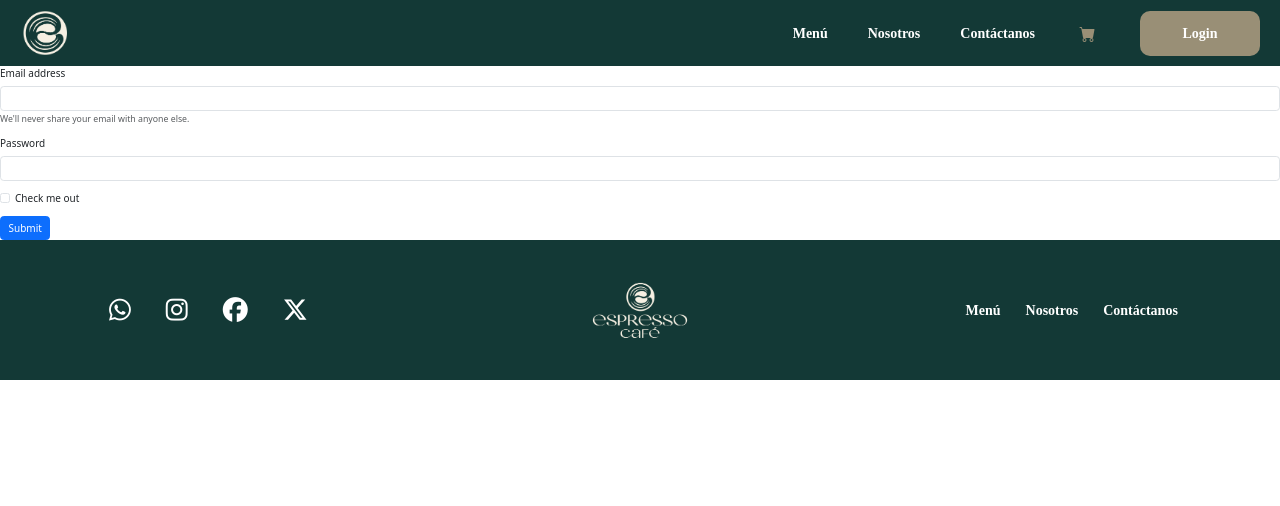
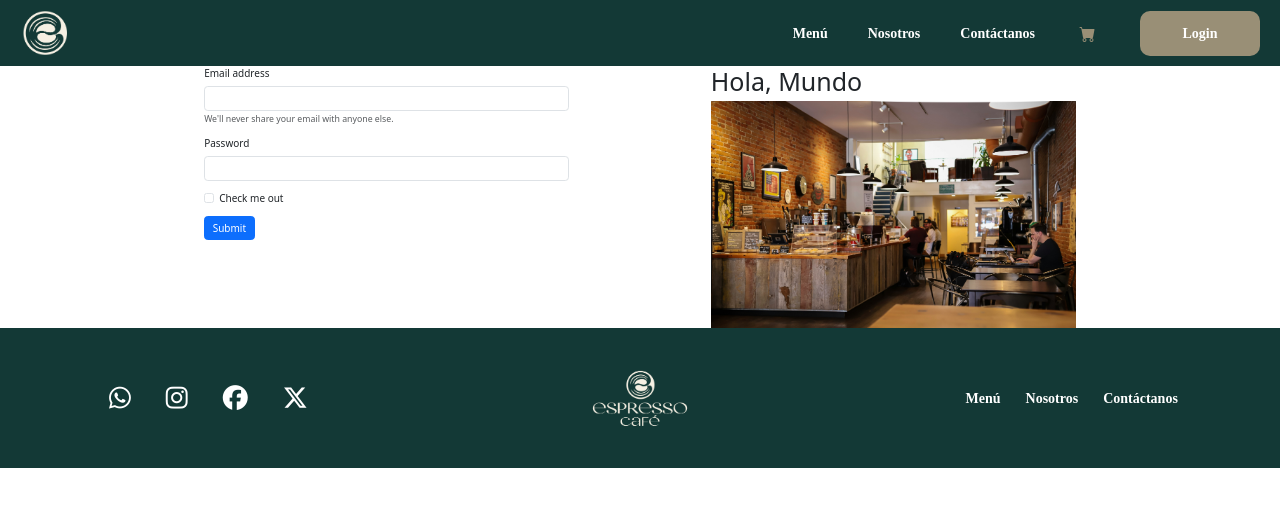
Before and after one commit to AlanBWolfs/Gitphoria.Espresso, a plain HTML site: page pages/contact.html in a window 1280 px wide. Drawn offline with nearby package versions, Linux system fonts and the light colour scheme.

Commit message:
seccion derecha iniciada

```diff
--- a/pages/contact.html
+++ b/pages/contact.html
@@ -64,6 +64,10 @@
     <!-- test -->
 
     <!-- Contact Form -->
+    <div class="container">
+        <div class="row justify-content-evenly">
+            <div class="col-lg-4">
+
                 <form>
                     <div class="mb-3">
                         <label for="exampleInputEmail1" class="form-label">Email address</label>
@@ -80,8 +84,13 @@
                     </div>
                     <button type="submit" class="btn btn-primary">Submit</button>
                 </form>
-
-
+            </div>
+            <div class="col-lg-4">
+                <h1>Hola, Mundo</h1>
+                <img src="/assets/ourstory.jpg" alt="prueba">
+            </div>
+        </div>
+    </div>
     <!--Fin test -->
 
 
```
Lines whose indentation alone changed are shown as unchanged.
